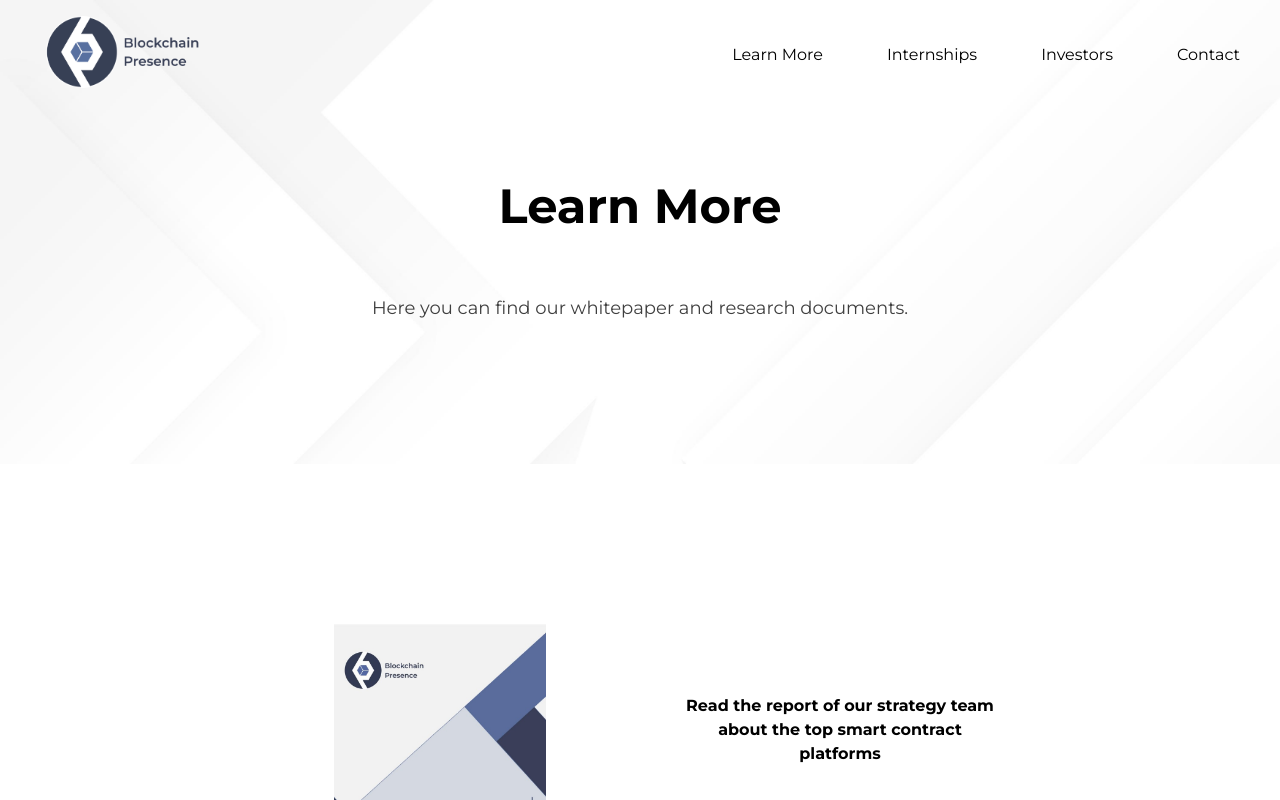
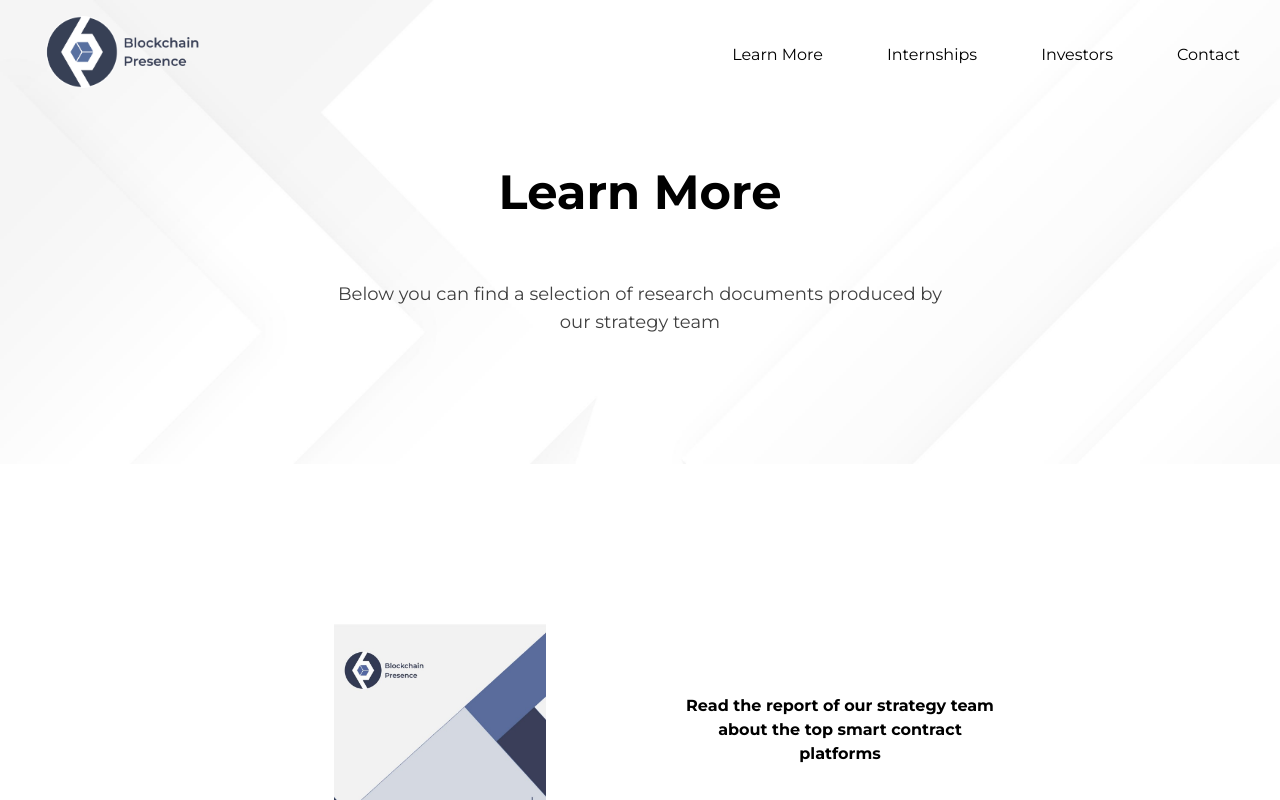
Before and after one commit to migub/BCP-Website-Next, a Next.js app: page /learn-more in a window 1280 px wide. Shown: the top 800 px of the page. Built offline with nearby package versions, Linux system fonts and the light colour scheme.

Commit message:
text update learn more

```diff
--- a/pages/learn-more.js
+++ b/pages/learn-more.js
@@ -10,7 +10,7 @@ const LearnMore = () => {
       <TitleSection
         className="h-[300px]  lg:pt-64 lg:pb-52"
         title="Learn More"
-        subTitle="Here you can find our whitepaper and research documents."
+        subTitle="Below you can find a selection of research documents produced by our strategy team"
       />
       <div className="my-20 overflow-hidden">
         {/* <div className="relative flex w-full h-[300px] space-x-20   justify-center ">
```
